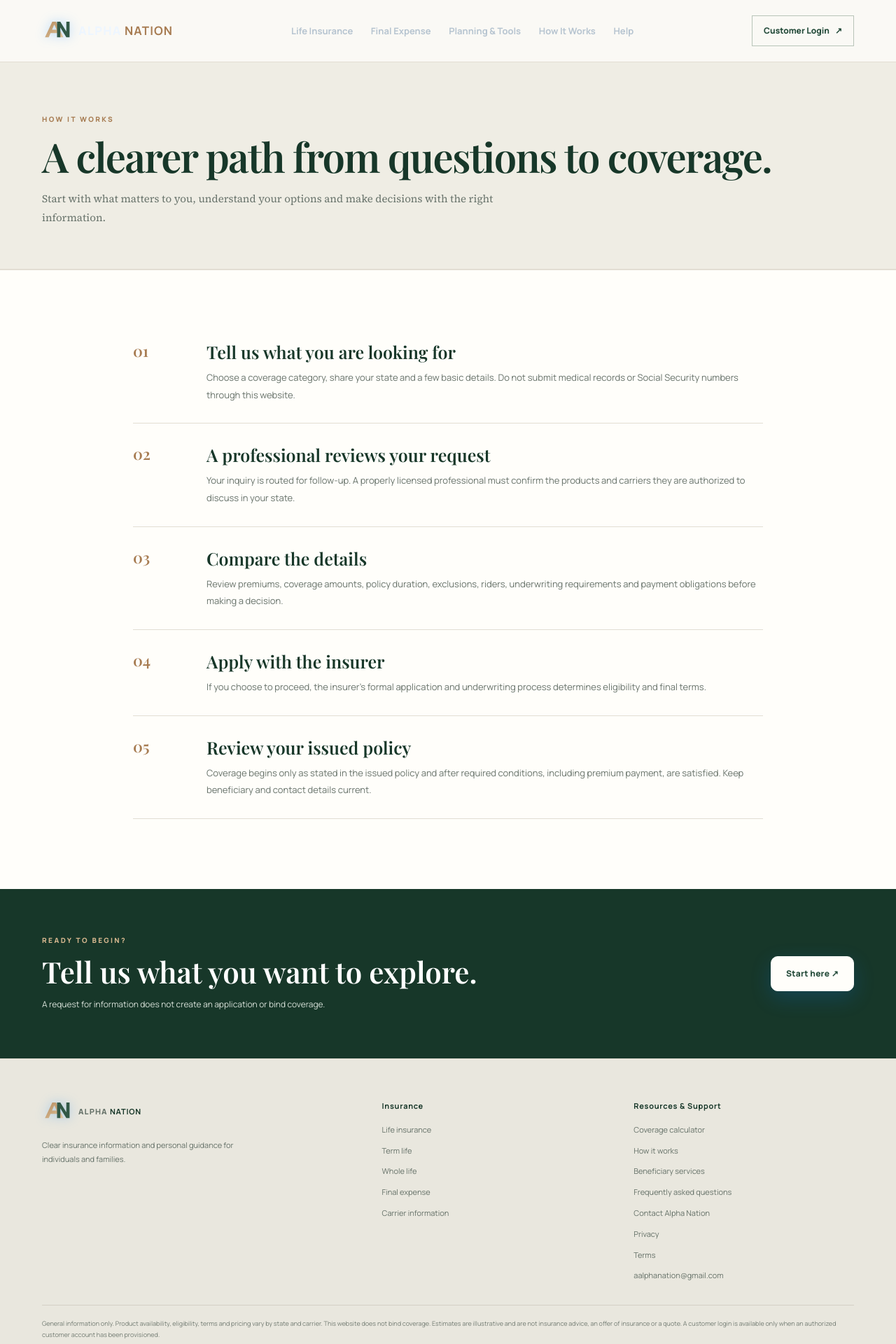
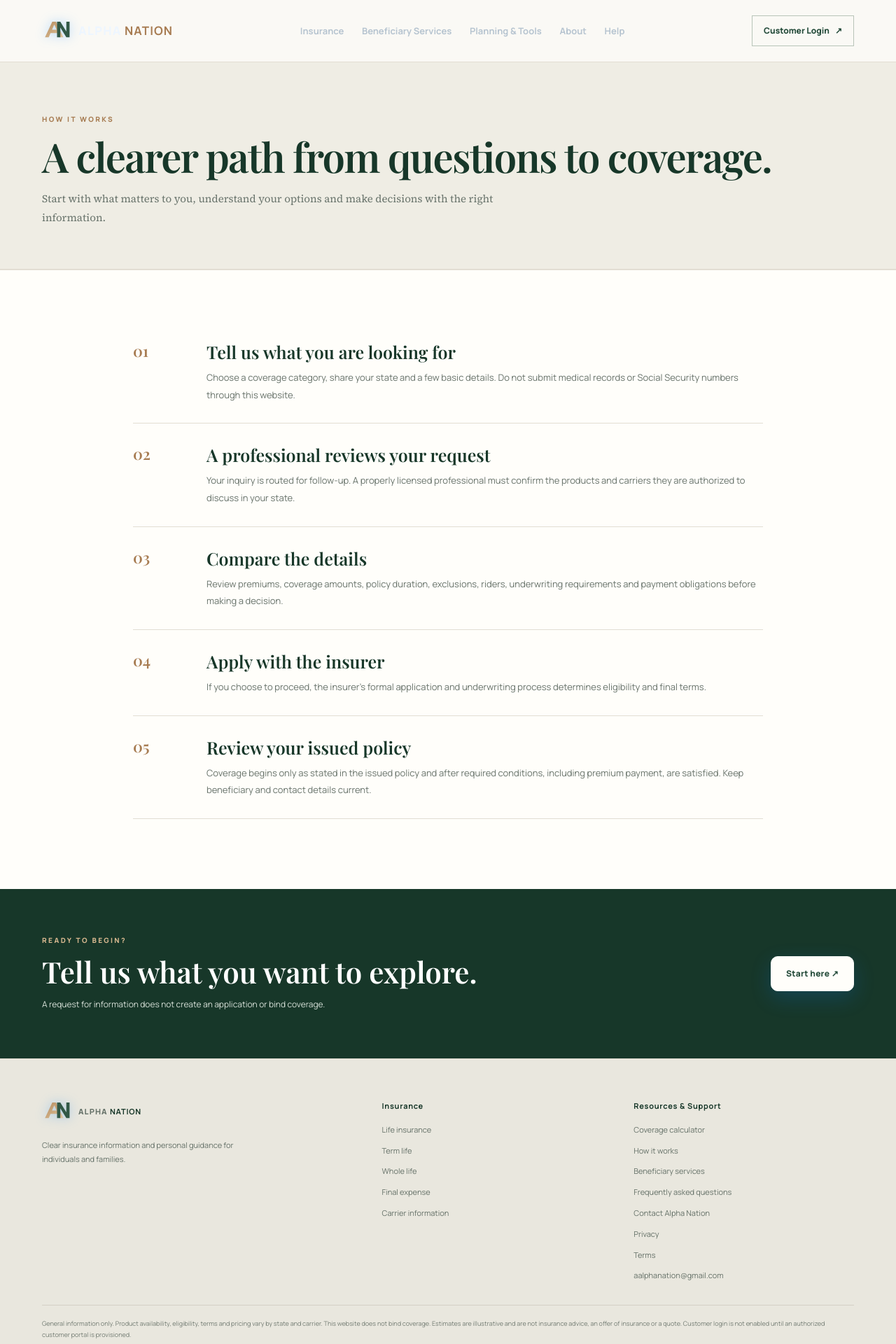
Before and after one commit to alphanationcrm09/alpha-nation-website, a Next.js app: page /how-it-works in a window 1280 px wide. Shown: the top 1920 px of the page at 70% size. Built offline with nearby package versions, Linux system fonts and the light colour scheme; no server answers; a web font is replaced by a local one.

Commit message:
Align navigation with Alpha Nation service structure

```diff
--- a/src/components/SiteShell.tsx
+++ b/src/components/SiteShell.tsx
@@ -2,10 +2,10 @@ import Link from "next/link";
 import { AlphaLogo } from "@/components/AlphaLogo";
 
 const links = [
-  ["/life-insurance", "Life Insurance"],
-  ["/final-expense", "Final Expense"],
+  ["/life-insurance", "Insurance"],
+  ["/beneficiary-services", "Beneficiary Services"],
   ["/calculator", "Planning & Tools"],
-  ["/how-it-works", "How It Works"],
+  ["/#about", "About"],
   ["/faq", "Help"],
 ];
 
@@ -22,7 +22,7 @@ export function Footer() {
     <div><Link href="/" className="logo-link"><AlphaLogo /></Link><p>Clear insurance information and personal guidance for individuals and families.</p></div>
     <div><b>Insurance</b><Link href="/life-insurance">Life insurance</Link><Link href="/term-life">Term life</Link><Link href="/whole-life">Whole life</Link><Link href="/final-expense">Final expense</Link><Link href="/carriers">Carrier information</Link></div>
     <div><b>Resources & Support</b><Link href="/calculator">Coverage calculator</Link><Link href="/how-it-works">How it works</Link><Link href="/beneficiary-services">Beneficiary services</Link><Link href="/faq">Frequently asked questions</Link><Link href="/contact">Contact Alpha Nation</Link><Link href="/privacy">Privacy</Link><Link href="/terms">Terms</Link><a href="mailto:aalphanation@gmail.com">aalphanation@gmail.com</a></div>
-  </div><div className="wrap legal-note">General information only. Product availability, eligibility, terms and pricing vary by state and carrier. This website does not bind coverage. Estimates are illustrative and are not insurance advice, an offer of insurance or a quote. A customer login is available only when an authorized customer account has been provisioned.</div></footer>;
+  </div><div className="wrap legal-note">General information only. Product availability, eligibility, terms and pricing vary by state and carrier. This website does not bind coverage. Estimates are illustrative and are not insurance advice, an offer of insurance or a quote. Customer login is not enabled until an authorized customer portal is provisioned.</div></footer>;
 }
 
 export function PageHero({ eyebrow, title, description }: { eyebrow?: string; title: string; description: string }) {
```
